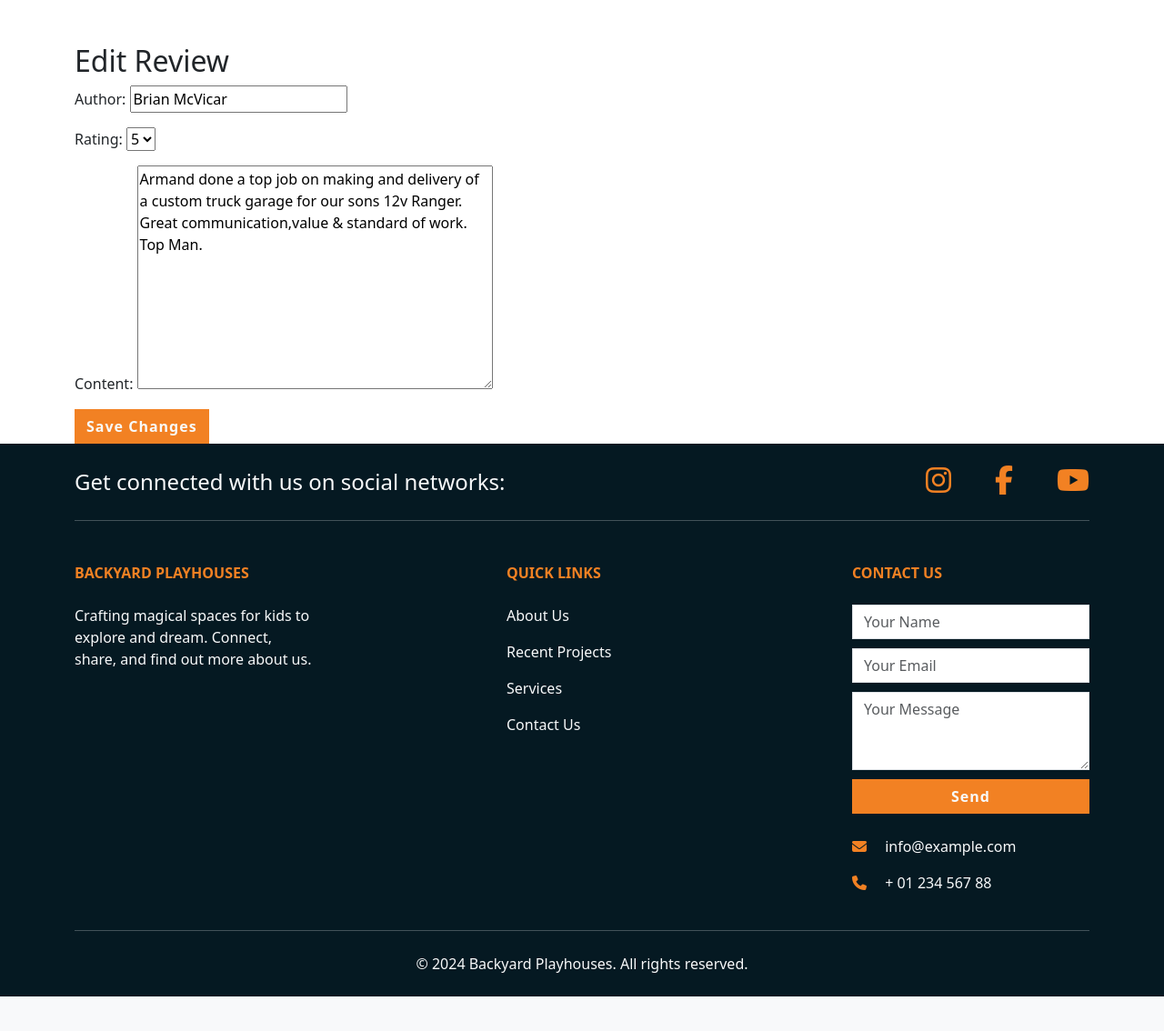
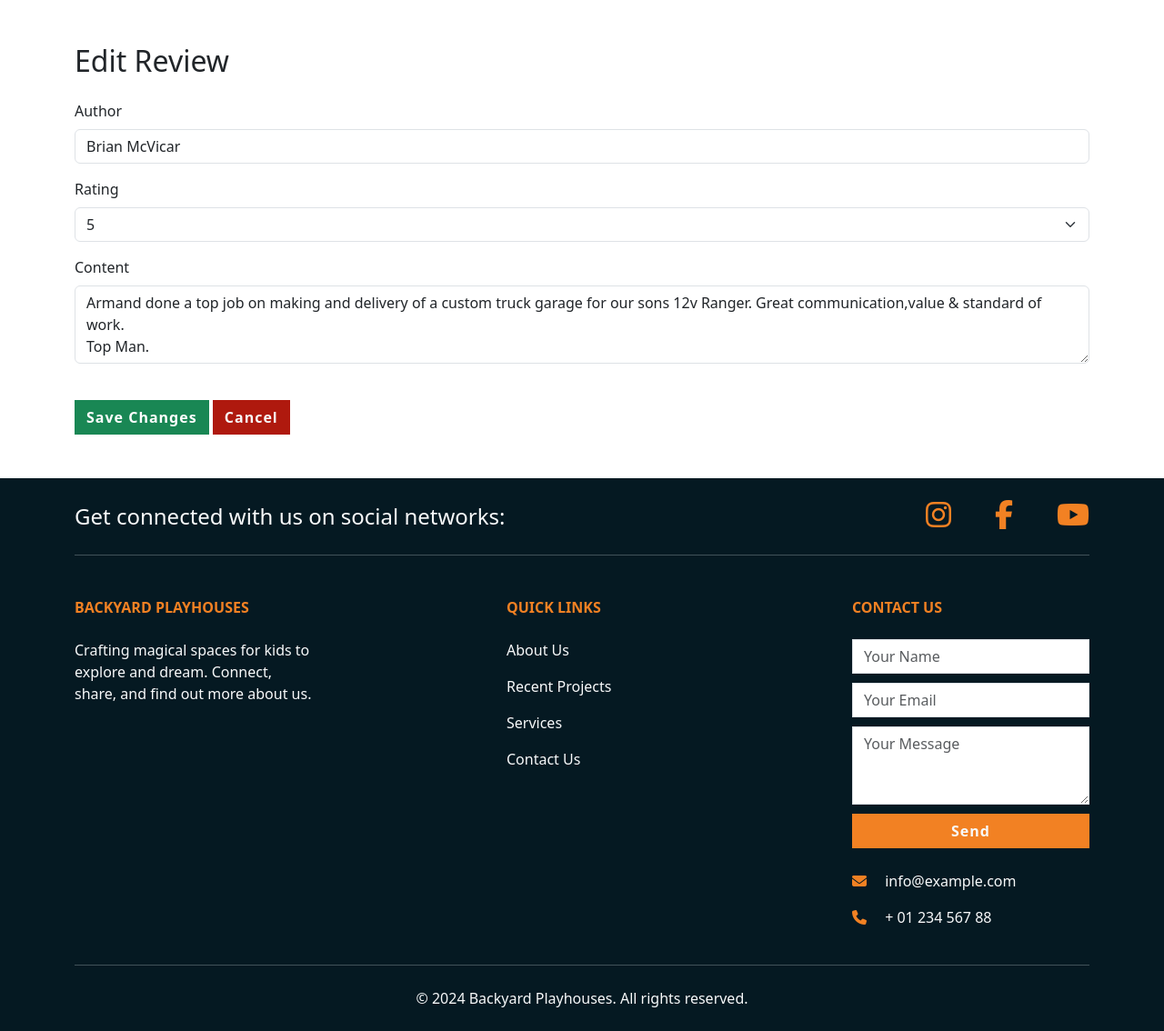
Before and after one commit to EAmbrozas/backyard-playhouses, a Django app: page /reviews/edit/11/ in a window 1280 px wide. Shown: the part 66-1200 px from the top of the page at 91% size. Before the commit the page ends 1162 px from the top, so only its background shows below. Run offline with Django 5.2, Linux system fonts and the light colour scheme; data comes from the database, SQL or seed files in the repository; both versions use the stored data as it was after the commit; some libraries are stand-ins or nearby versions.

Commit message:
Add style to add, edit, delete review templates

```diff
--- a/projects/templates/projects/edit_project.html
+++ b/projects/templates/projects/edit_project.html
@@ -1,7 +1,7 @@
 {% extends 'base.html' %}
 
 {% block content %}
-<div class="container mt-5">
+<div class="container py-5">
     <h2>Edit Project</h2>
     <form method="post" enctype="multipart/form-data">
         {% csrf_token %}
--- a/reviews/templates/reviews/edit_review.html
+++ b/reviews/templates/reviews/edit_review.html
@@ -1,12 +1,41 @@
 {% extends 'base.html' %}
 
 {% block content %}
-<div class="container mt-5">
-    <h2>Edit Review</h2>
-    <form method="post">
+<div class="container py-5">
+    <h2 class="mb-4">Edit Review</h2>
+    <form method="post" class="needs-validation" novalidate>
         {% csrf_token %}
-        {{ form.as_p }}
-        <button type="submit" class="btn btn-primary">Save Changes</button>
+        <div class="mb-3">
+            <label for="id_author" class="form-label">Author</label>
+            <input type="text" class="form-control" id="id_author" name="author" value="{{ form.author.value }}" required>
+            <div class="invalid-feedback">
+                Please provide a valid author.
+            </div>
+        </div>
+        <div class="mb-3">
+            <label for="id_rating" class="form-label">Rating</label>
+            <select class="form-select" id="id_rating" name="rating" required>
+                {% for choice in form.fields.rating.choices %}
+                <option value="{{ choice.0 }}" {% if form.rating.value == choice.0 %}selected{% endif %}>{{ choice.1 }}</option>
+                {% endfor %}
+            </select>
+            <div class="invalid-feedback">
+                Please select a rating.
+            </div>
+        </div>
+        <div class="mb-3">
+            <label for="id_content" class="form-label">Content</label>
+            <textarea class="form-control" id="id_content" name="content" rows="3" required>{{ form.content.value }}</textarea>
+            <div class="invalid-feedback">
+                Please provide some content for the review.
+            </div>
+        </div>
+        <div class="row">
+            <div class="col text-center text-md-start mt-4">
+                <button type="submit" class="btn btn-success">Save Changes</button>
+                <a href="{{ request.GET.next }}" class="btn btn-danger">Cancel</a>
+            </div>
+        </div>
     </form>
 </div>
 {% endblock %}
--- a/static/css/style.css
+++ b/static/css/style.css
@@ -84,13 +84,17 @@
 }
 
 /* Button padding and font */
-.btn-primary, .btn-secondary {
+.btn-primary,
+.btn-secondary,
+.btn-danger,
+.btn-success {
     padding: 0.375rem 0.75rem;
     font-size: 1rem;
     line-height: 1.5;
     border-radius: 0;
     font-weight: bolder;
     letter-spacing: 1px;
+    border-radius: 0;
 }
 
 /* Custom Danger Button Styles */
```
Also changed, not shown: projects/templates/projects/delete_project.html (+12 -9 lines), reviews/templates/reviews/add_review.html (+4 -4 lines), reviews/templates/reviews/delete_review.html (+12 -9 lines), db.sqlite3.
